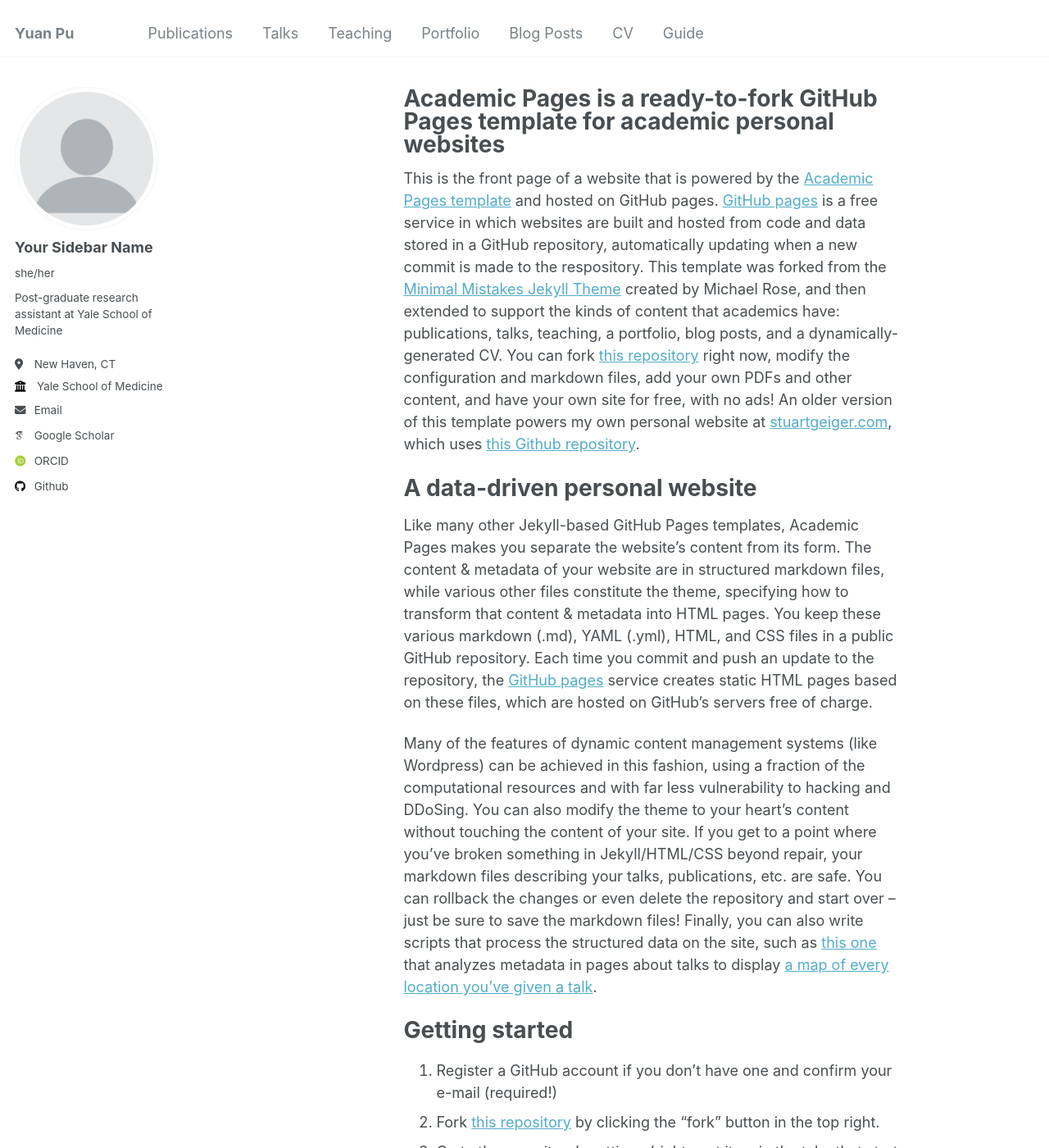
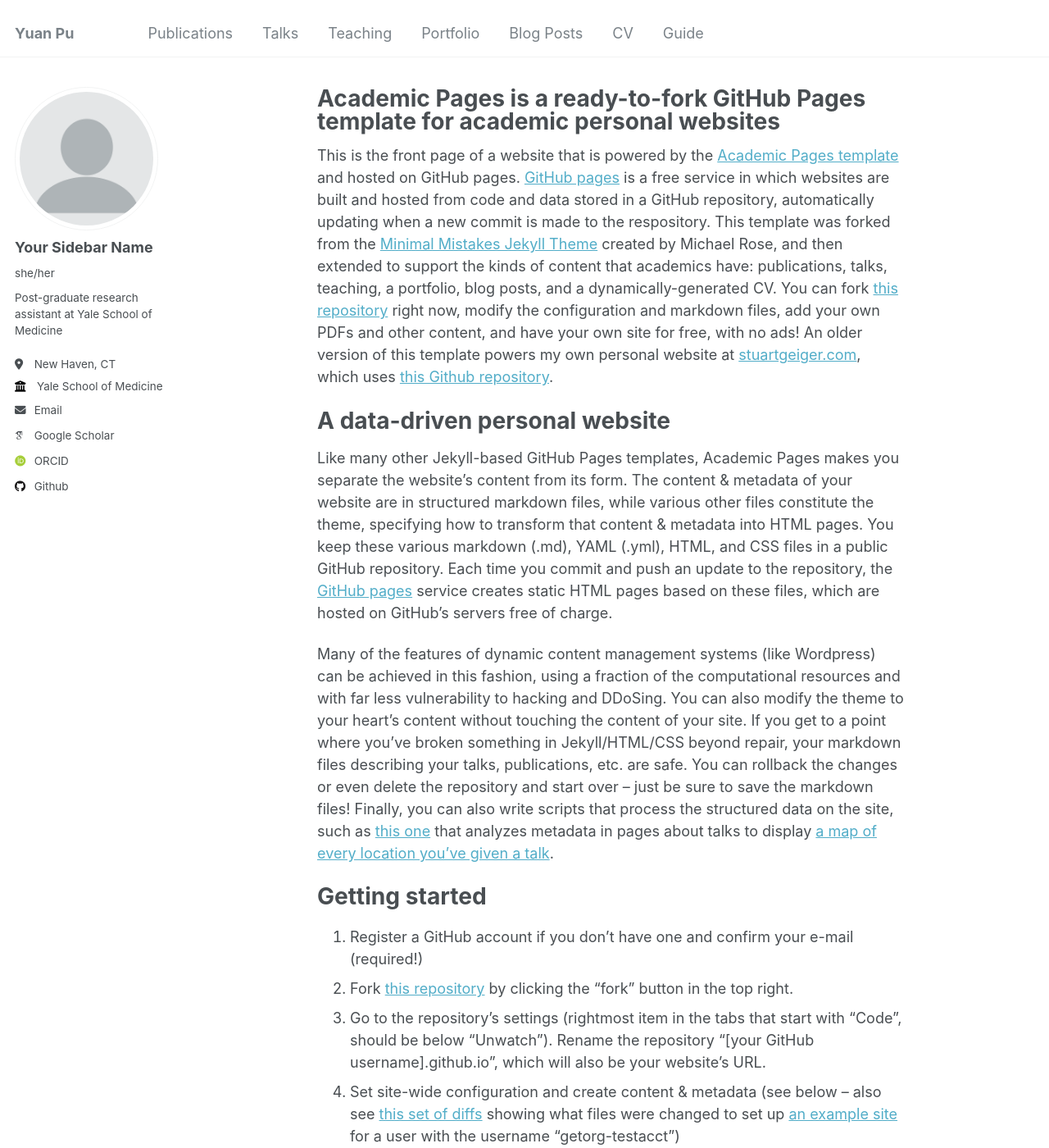
Before and after one commit to yuan-pu/yuan-pu_academicPages, a Jekyll site: the page built from _pages/about.md, in a window 1280 px wide and 1400 px high. Shown: the whole window at 82% size. Built offline with Jekyll 4.4.1, drawn with Linux system fonts in a browser that asks for light colours; some web fonts are replaced.

Commit message:
page - right side visual center

```diff
--- a/_sass/_page.scss
+++ b/_sass/_page.scss
@@ -18,8 +18,8 @@
 
 .page {
   @include breakpoint($large) {
-    @include span(8 of 12 last);
-    @include prefix(0.5 of 12);
+    @include span(10 of 12 last);
+    @include prefix(1.5 of 12);
     @include suffix(1.5 of 12);
   }
 
```
